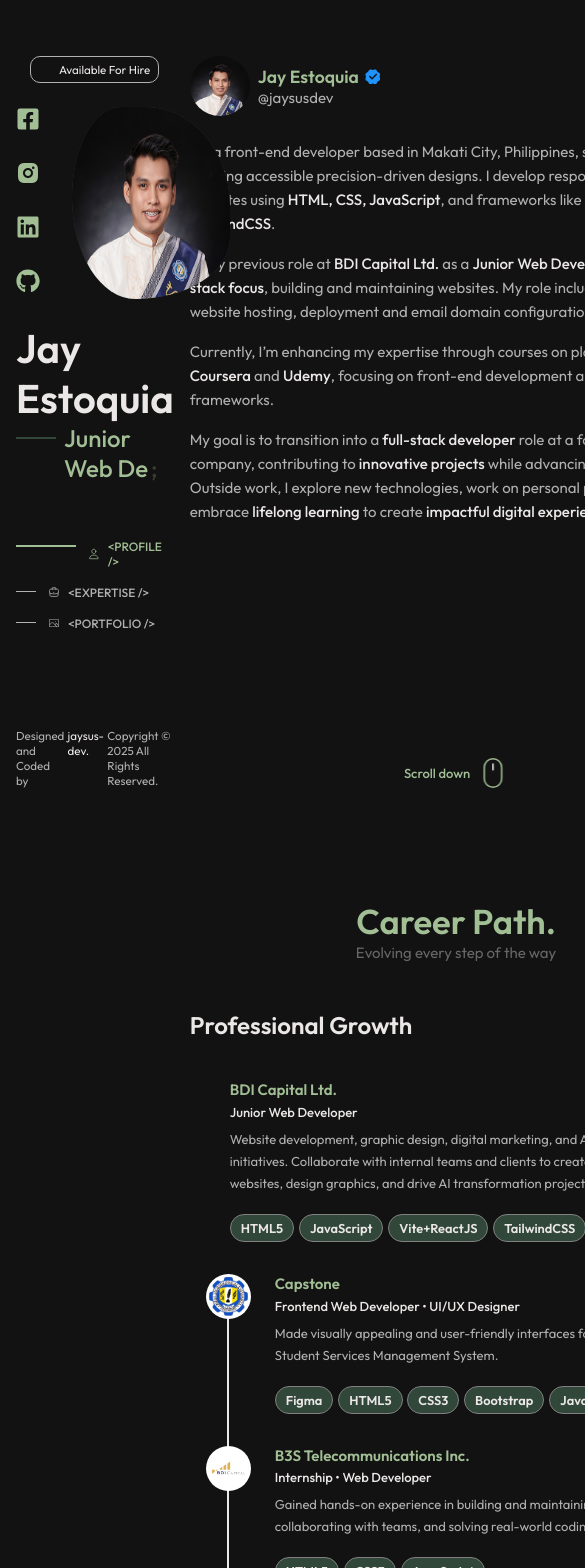
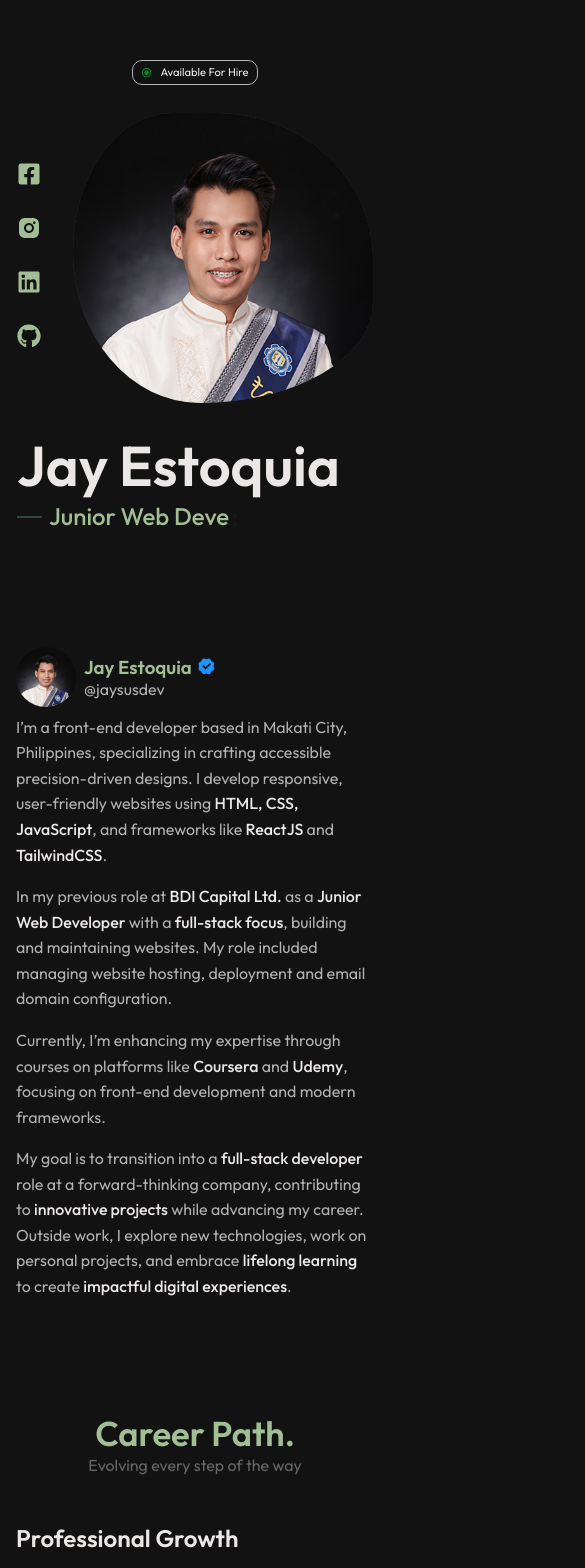
Before and after one commit to Jaysus-dev/jaysus-dev-portfoliov2, a React (Vite) app: page /profile in a window 390 px wide. Shown: the top 1568 px of the page, 585 px wide, since content can reach past the window. Built offline with nearby package versions, Linux system fonts and the light colour scheme.

Commit message:
added responsiveness each section

```diff
--- a/index.html
+++ b/index.html
@@ -15,7 +15,7 @@
       document.addEventListener("mousemove", (e) => {
         gradientOverlay.style.backgroundImage = `radial-gradient(
           600px at ${e.pageX}px ${e.pageY}px,
-           rgba( 120, 110, 100, 0.15),
+           rgba( 126, 129, 132, 0.15),
           transparent 80%
         )`;
       });
--- a/src/App.css
+++ b/src/App.css
@@ -20,6 +20,7 @@
   --body-font: "Outfit", sans-serif;
 
   /*.5rem=8px|1rem=16px*/
+  --big-font-size: 67rem;
   --h1-font-size: 3.5rem;
   --h2-font-size: 2.5rem;
   --h3-font-size: 1.5rem;
@@ -165,13 +166,13 @@
 @media screen and (max-width: 1024px) {
   /*.Responsive-Typography*/
   :root {
-    --big-font-size: 2.75rem;
-    --h1-font-size: 2.5rem;
+    --h1-font-size: 3.5rem;
     --h2-font-size: 2.15rem;
     --h3-font-size: 1.5rem;
-    --normal-font-size: 0.938rem;
-    --small-font-size: 0.813rem;
+    --normal-font-size: 0.999rem;
+    --small-font-size: 0.95rem;
     --smaller-font-size: 0.75rem;
+    --tiny-font-size: 0.7rem;
   }
   .container {
     margin-left: var(--mb-1-5);
@@ -204,6 +205,10 @@
   .section-subtitle {
     margin-bottom: var(--mb-3);
   }
+  .main-container {
+    grid-template-columns: repeat(1, 2fr);
+    gap: 0rem;
+  }
 }
 
 @media screen and (max-width: 576px) {
--- a/src/components/Aside/Aside.css
+++ b/src/components/Aside/Aside.css
@@ -9,8 +9,10 @@
   justify-content: space-between;
 }
 .aside__container {
+  display: flex;
+}
+.aside__wrapper {
   row-gap: 1.5rem;
-  justify-content: space-between;
 }
 .aside__online {
   display: flex;
@@ -150,3 +152,76 @@
   font-size: var(--tiny-font-size);
   color: var(--desc-color);
 }
+
+@media screen and (max-width: 768px) {
+  .aside {
+    height: 50vh;
+    flex-direction: initial;
+    gap: 0rem;
+  }
+  .aside__wrapper {
+    display: grid;
+    grid-template-columns: repeat(2, 1fr);
+  }
+  .aside__wrapper > :nth-child(2) {
+    grid-column: 1/2; /* Make the third item span all columns */
+  }
+  .aside__title {
+    font-size: var(--h1-font-size);
+    font-weight: var(--font-semi-bold);
+  }
+  .aside__subtitle::before {
+    content: "";
+    position: absolute;
+    width: 25px;
+    height: 2px;
+    background-color: var(--title-color-dark);
+    left: 0;
+    top: 0.9rem;
+  }
+  .aside__subtitle {
+    position: relative;
+    padding-left: 2rem;
+    color: var(--title-color);
+    font-size: var(--h3-font-size);
+    font-weight: var(--font-medium);
+  }
+  .aside__list {
+    display: none;
+  }
+  .aside__mid {
+    display: flex;
+    flex-direction: inherit;
+    align-items: center;
+    gap: 0rem;
+  }
+  .aside__bot {
+    display: none;
+  }
+}
+@media screen and (max-width: 425px) {
+  .aside {
+    height: 70vh;
+    flex-direction: initial;
+    justify-content: space-evenly;
+    gap: 0rem;
+  }
+  .aside__wrapper {
+    display: grid;
+    grid-template-columns: repeat(1, 1fr);
+  }
+  .aside__mid {
+    display: flex;
+    flex-direction: initial;
+    align-items: center;
+    gap: 0rem;
+  }
+  .aside__img {
+    background: center/cover;
+    max-width: 300px;
+    width: 100%;
+    height: 100%;
+    box-shadow: inset 0 0 0 2px rgb(49, 71, 58);
+    animation: profile_animate 8s ease-in-out infinite 1s;
+  }
+}
--- a/src/components/Aside/Aside.jsx
+++ b/src/components/Aside/Aside.jsx
@@ -9,14 +9,15 @@
 function Aside() {
   return (
     <header className="aside section " id="aside">
-      <div className="aside__container  grid">
+      <div className="aside__container">
+        <div className="aside__wrapper  grid">
           <div className="aside__online">
             <p className="aside__stat">
               <RiRadioButtonLine className="aside__ping" />
               Available For Hire
             </p>
           </div>
-        <div className="aside__content grid">
+          <div className="aside__content">
             <AsideSocials />
             <img src={Profile} className="aside__img" alt="aside__profile" />
           </div>
@@ -24,6 +25,7 @@
             <AsideData />
             <div className="aside__nav">
               <AsideNav />
+            </div>
           </div>
         </div>
       </div>
--- a/src/components/Main/Profile/About/About.css
+++ b/src/components/Main/Profile/About/About.css
@@ -7,7 +7,7 @@
 
 .profile__container {
   grid-template-columns: 2 1fr; /* Adjust as needed */
-  gap: 1.5rem; /* Space between profile data and tweet */
+  gap: 0.5rem; /* Space between profile data and tweet */
   align-items: start;
 }
 
@@ -49,6 +49,7 @@
   line-height: 1.6;
   font-size: var(--normal-font-size);
   color: var(--desc-color);
+  width: 100%;
 }
 
 .profile__tweet strong {
@@ -79,3 +80,14 @@
   color: var(--title-color);
   font-weight: var(--font-medium);
 }
+
+@media screen and (max-width: 768px) {
+  .about {
+    display: flex;
+    flex-direction: column;
+    height: initial;
+  }
+  .profile__scroll-button {
+    display: none;
+  }
+}
--- a/src/components/Main/Profile/Career/Career.css
+++ b/src/components/Main/Profile/Career/Career.css
@@ -88,7 +88,7 @@
   line-height: 22px;
   font-size: var(--small-font-size);
   color: var(--desc-color);
-  margin-bottom: var(--mb-0-75);
+  margin-bottom: var(--mb-0-5);
   font-weight: 400;
 }
 .career__skill {
@@ -104,3 +104,25 @@
   padding: 5px 10px;
   border-radius: 15px;
 }
+
+@media screen and (max-width: 1024px) {
+  .career__skill {
+    flex-wrap: wrap;
+  }
+}
+@media screen and (max-width: 425px) {
+  .career__top {
+    display: flex;
+    flex-direction: column;
+    align-items: start;
+  }
+  .career__title {
+    order: 2;
+  }
+  .career__date {
+    order: 1;
+  }
+  .career__line {
+    height: 120%;
+  }
+}
```
Lines whose indentation alone changed are shown as unchanged.
